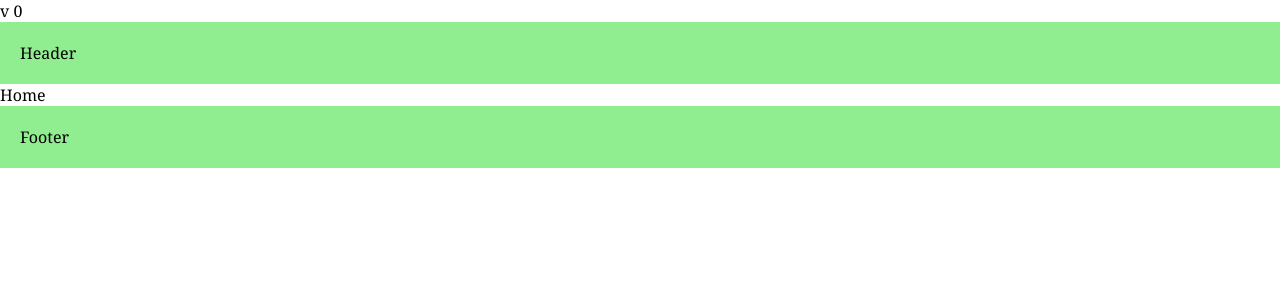
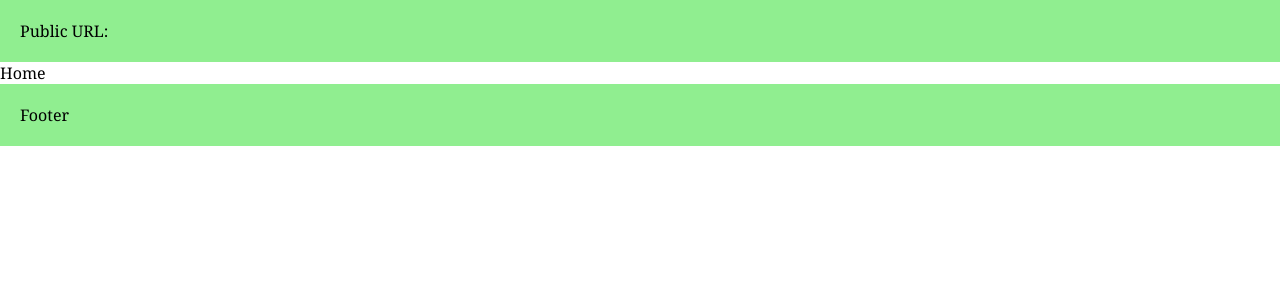
Before and after one commit to olinkirkland/ian-website, a React (Create React App) app: page / in a window 1280 px wide. Shown: the top 300 px of the page. Built offline with nearby package versions, Linux system fonts and the light colour scheme.

Commit message:
Hash router?

```diff
--- a/package.json
+++ b/package.json
@@ -1,6 +1,6 @@
 {
   "name": "ian-website",
-  "homepage": "https://olinkirk.land/ian-website",
+  "homepage": "https://olinkirk.land/ian-website/",
   "version": "0.1.0",
   "private": true,
   "dependencies": {
--- a/src/App.js
+++ b/src/App.js
@@ -11,13 +11,15 @@ import Post from './components/pages/Post';
 export default function App() {
   return (
     <>
-      <p>v 0</p>
       <Header />
       <Routes>
-        <Route path="/" element={<Home />} />
-        <Route path="/about" element={<About />} />
-        <Route path="/contact" element={<Contact />} />
-        <Route path="/blog/:id" element={<Post />} />
+        <Route path={`${process.env.PUBLIC_URL}/`} element={<Home />} />
+        <Route path={`${process.env.PUBLIC_URL}/about`} element={<About />} />
+        <Route
+          path={`${process.env.PUBLIC_URL}/contact`}
+          element={<Contact />}
+        />
+        <Route path={`${process.env.PUBLIC_URL}/blog/:id`} element={<Post />} />
         <Route path="*" element={<NotFound />} />
       </Routes>
       <Footer />
--- a/src/components/Header.jsx
+++ b/src/components/Header.jsx
@@ -1,5 +1,11 @@
 import React from 'react';
 
 export default function Header() {
-  return <header>Header</header>;
+  return (
+    <header>
+      <span>
+        Public URL: <span>{process.env.PUBLIC_URL}</span>
+      </span>
+    </header>
+  );
 }
--- a/src/index.js
+++ b/src/index.js
@@ -1,6 +1,6 @@
 import React, { StrictMode } from 'react';
 import ReactDOM from 'react-dom/client';
-import { HashRouter } from 'react-router-dom';
+import { BrowserRouter, HashRouter } from 'react-router-dom';
 import App from './App';
 import './css/styles.css';
 
@@ -8,7 +8,7 @@ const root = ReactDOM.createRoot(document.getElementById('root'));
 
 root.render(
   <StrictMode>
-    <HashRouter basename={process.env.PUBLIC_URL}>
+    <HashRouter>
       <App />
     </HashRouter>
   </StrictMode>
```
